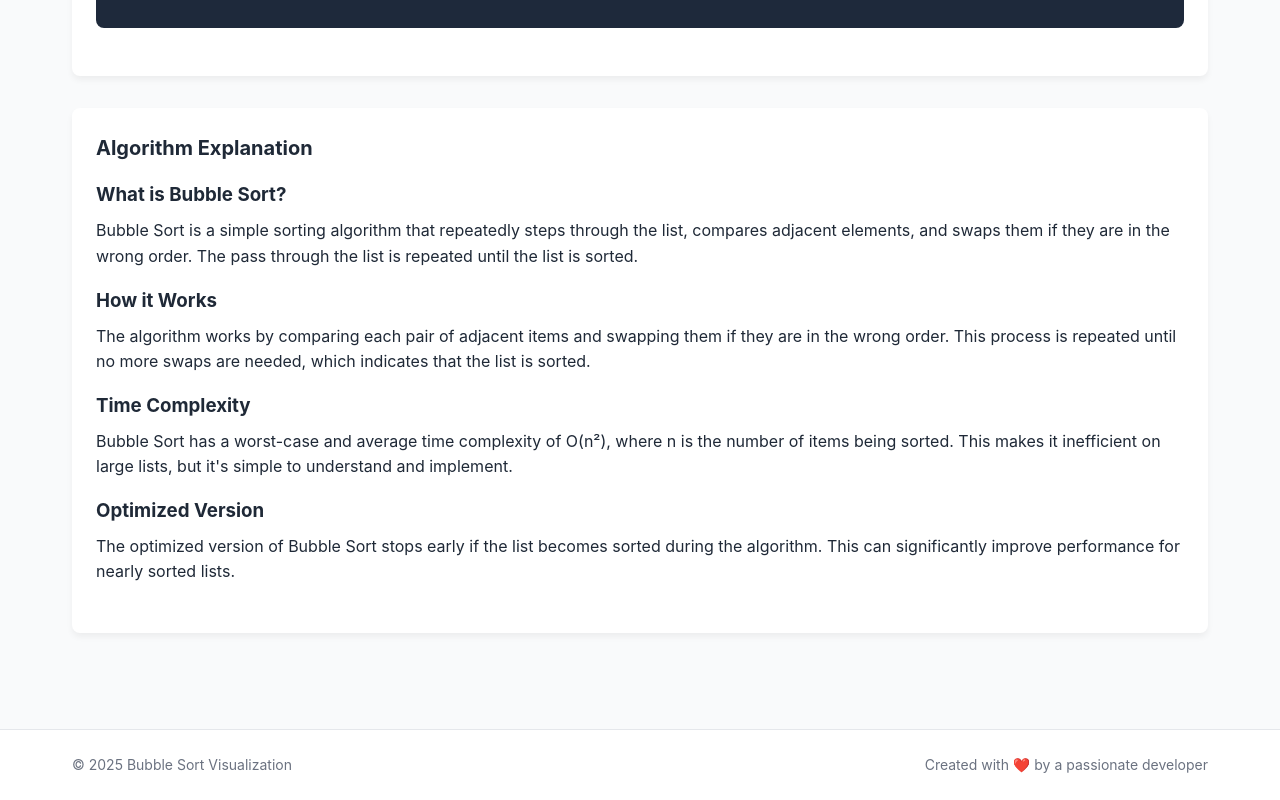
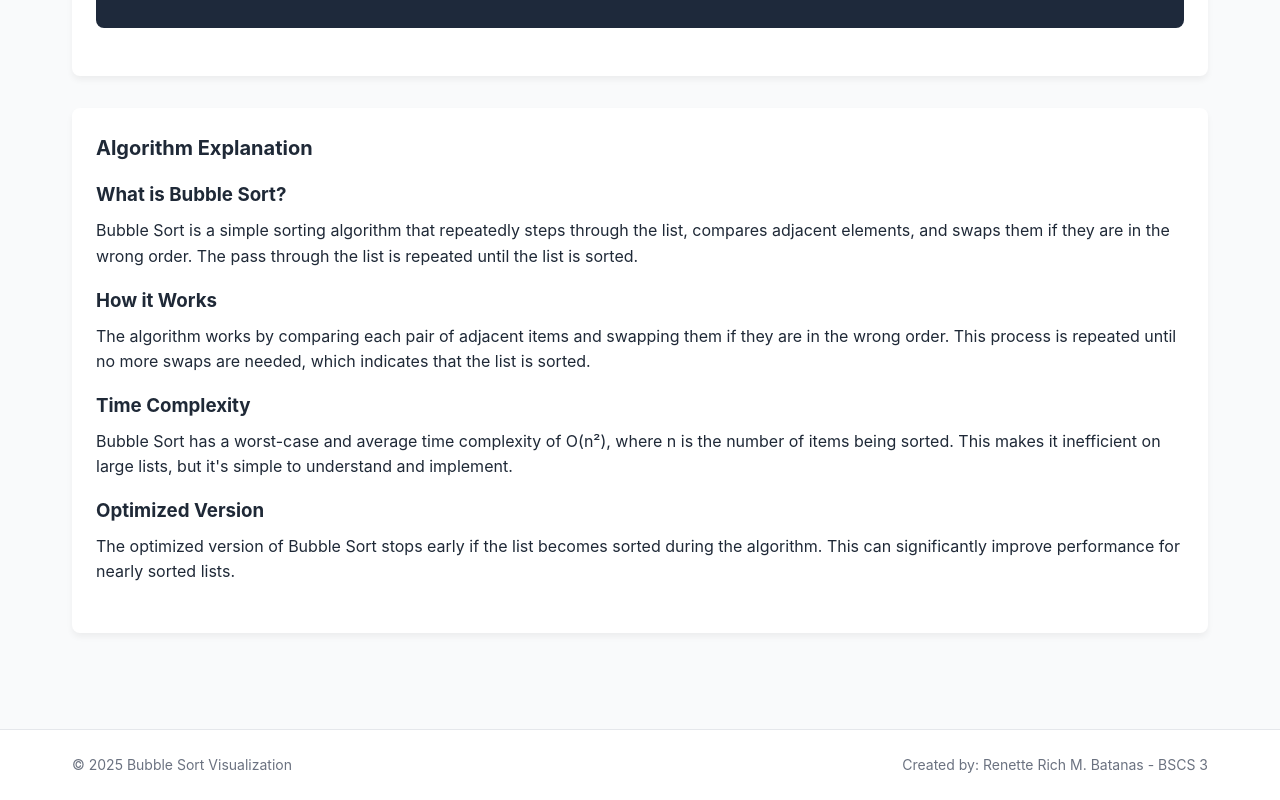
Before and after one commit to Nette2003/Bubble-sort-Visualization, a plain HTML site: page index.html in a window 1280 px wide. Shown: the part 2275-3075 px from the top of the page. Drawn offline with Linux system fonts and the light colour scheme.

Commit message:
Update index.html

```diff
--- a/index.html
+++ b/index.html
@@ -413,7 +413,7 @@ function optimizedBubbleSort(arr) {
     <footer>
         <div class="container">
             <p>© 2025 Bubble Sort Visualization</p>
-            <p>Created with ❤️ by a passionate developer</p>
+            <p>Created by: Renette Rich M. Batanas - BSCS 3</p>
         </div>
     </footer>
 
```
